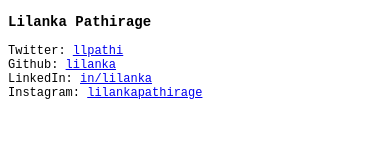
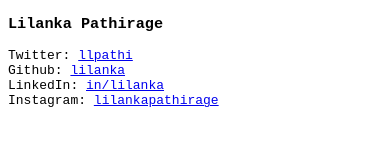
Before and after one commit to lilanka/lilanka.github.io, a plain HTML site: page index.html in a window 390 px wide. Drawn offline with Linux system fonts and the light colour scheme.

Commit message:
mobile font awfull fix

```diff
--- a/index.html
+++ b/index.html
@@ -6,7 +6,6 @@
 <style>
   body {
     font-family: monospace;
-    font-size: 12px
   }
 </style>
 <body>
```
